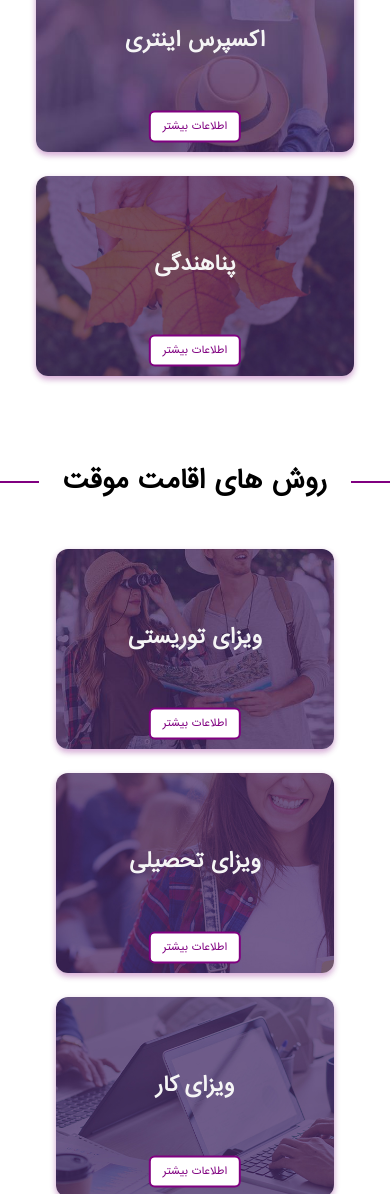
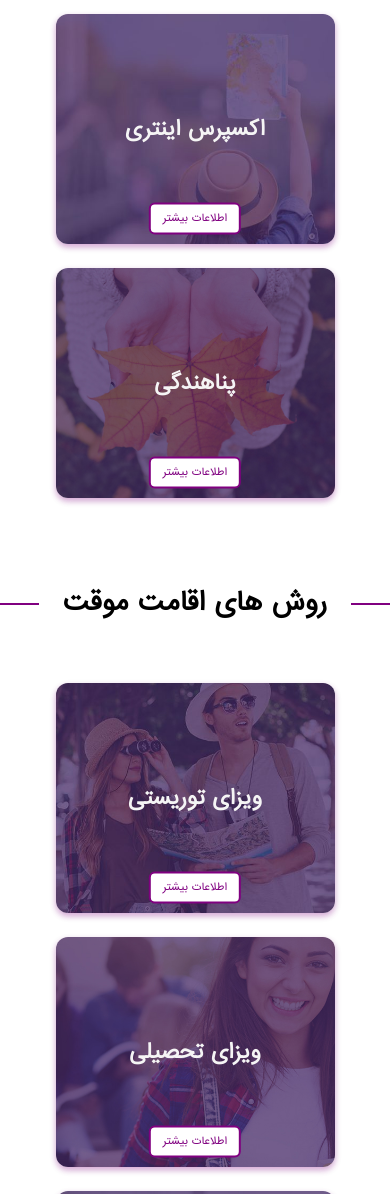
Before and after one commit to glorious92/pargas.ca, a website: page index.html in a window 390 px wide. Shown: the part 3005-4199 px from the top of the page. Drawn offline with Linux system fonts and the light colour scheme.

Commit message:
update styles

```diff
--- a/sass/abstracts/_media-query.scss
+++ b/sass/abstracts/_media-query.scss
@@ -26,12 +26,18 @@
     .main {
         .residence {
             .container {
+
                 .permanent {
                     grid-template-columns: repeat(2, 1fr);
+                    min-height: 600px;
+                    padding: 1rem;
+                    grid-gap: 2rem;
+                }
 
-                    .card {
-                        margin-bottom: 2rem;
-                    }
+                .temporary {
+                    min-height: 400px;
+                    padding: 1rem;
+                    grid-gap: 2rem;
                 }
             }
         }
@@ -178,18 +184,19 @@
 
         .residence {
             .container {
+                width: 90%;
 
                 .permanent,
                 .temporary {
                     grid-template-columns: repeat(1, 1fr);
+                    min-height: 500px;
+                    padding: 1rem;
+                    grid-gap: 2rem;
+                }
 
-                    .card {
-                        margin-bottom: 1rem;
-                    }
-                }
+
             }
         }
-
 
     }
 }
--- a/sass/pages/_main.scss
+++ b/sass/pages/_main.scss
@@ -59,7 +59,7 @@
         padding-bottom: 2rem;
         display: flex;
         flex-direction: column;
-
+        justify-content: center;
 
         h2 {
             margin-top: 4rem;
@@ -71,25 +71,28 @@
             display: inline-block;
         }
 
-
-
         .container {
             color: $light-color;
+            width: 100%;
 
             .residence-cards {
-                display: grid;
-                grid-gap: 1rem;
-                grid-template-columns: repeat(4, 1fr);
+                width: 100%;
+                display: flex;
+                justify-content: center;
 
             }
 
             div {
                 background-size: cover;
                 background-repeat: no-repeat;
-                background-position: center;
+                background-position: center 30%;
             }
 
             .permanent {
+                display: grid;
+                grid-gap: 1rem;
+                grid-template-columns: repeat(4, 1fr);
+
                 div:nth-child(1) {
                     background-image: url(../images/business.jpeg);
                 }
@@ -108,6 +111,9 @@
             }
 
             .temporary {
+                display: grid;
+                grid-gap: 1rem;
+                grid-template-columns: repeat(4, 1fr);
                 grid-template-columns: repeat(3, 1fr);
 
                 div:nth-child(1) {
--- a/sass/utilities/_master.scss
+++ b/sass/utilities/_master.scss
@@ -7,14 +7,16 @@
 // residence card
 .card {
     border-radius: $card-border-radius;
-    padding: 6rem 6rem;
 
-    min-width: 200px;
-    min-height: 200px;
+    min-width: 230px;
+    min-height: 230px;
     text-align: center;
-    margin-right: 1rem;
-    margin-left: 1rem;
+    // margin-right: 1rem;
+    // margin-left: 1rem;
     position: relative;
+    display: flex;
+    justify-content: center;
+    align-items: center;
 
     box-shadow: rgba(128, 0, 128, 0.16) 0px 3px 6px, rgba(128, 0, 128, 0.23) 0px 3px 6px;
 
```
Also changed, not shown: index.html (+0 -1 lines), resources/styles/style.css.
